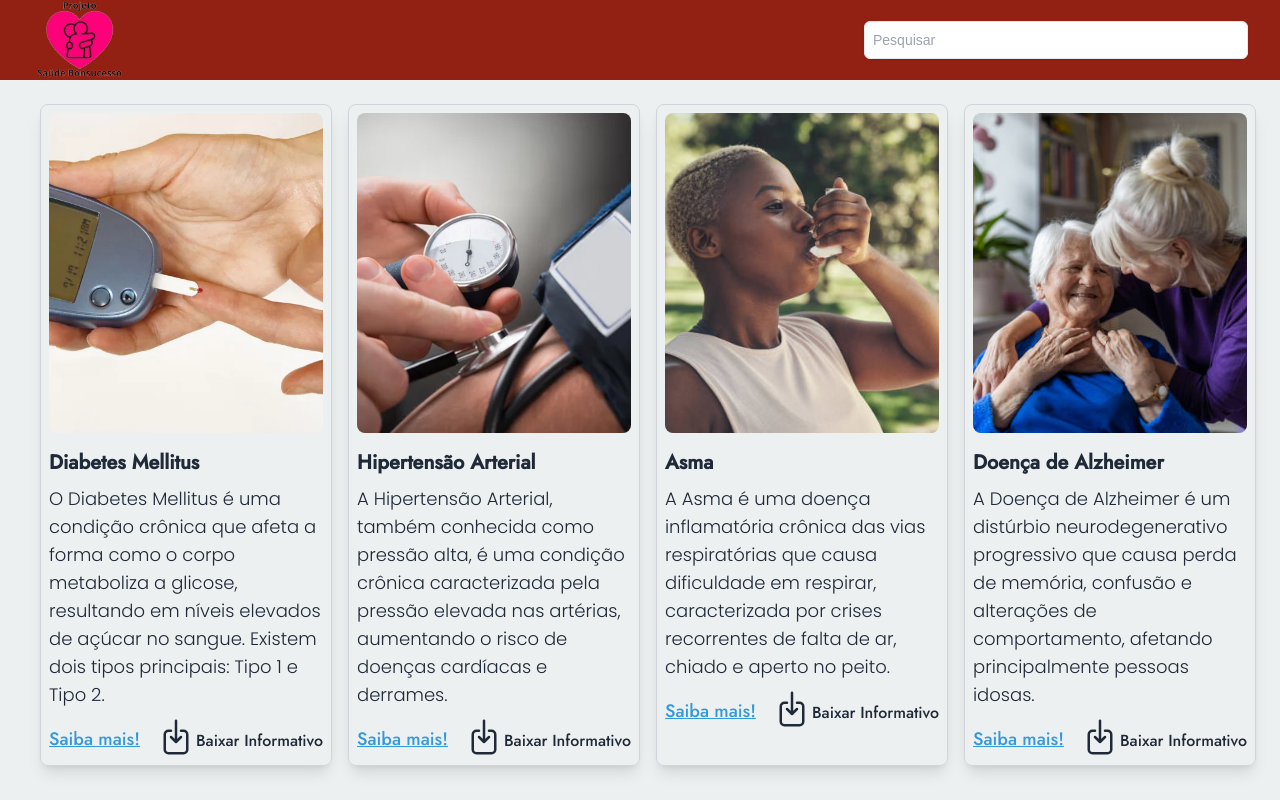
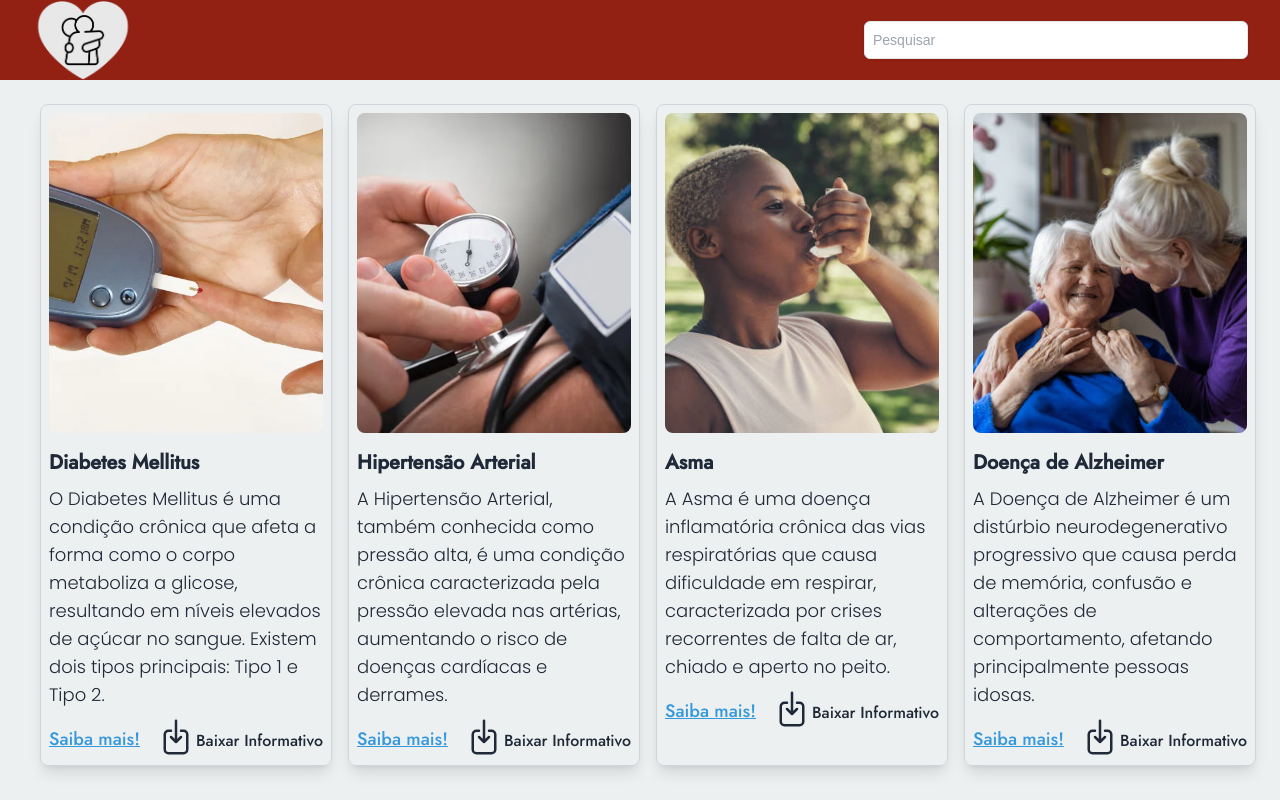
Before and after one commit to RafaelTaves/Projeto_Saude_Bonsucesso, a Next.js app: page / in a window 1280 px wide. Shown: the top 800 px of the page. Built offline with nearby package versions, Linux system fonts and the light colour scheme.

Commit message:
Nova Logo png

```diff
--- a/src/app/components/header.tsx
+++ b/src/app/components/header.tsx
@@ -15,7 +15,7 @@ export default function Header ({  onSearch }: HeaderProps) {
     return(
 <div className="flex w-full bg-mid-red-I h-20 justify-between px-2 md:px-8">
       <img
-        src="/images/logoProjetoSaude.png"
+        src="/images/logoProjetoSaudePNG.png"
         alt="Company Logo"
         className="h-20 my-auto"
       />
```
Also changed, not shown: public/images/logoProjetoSaudePNG.png (added).
